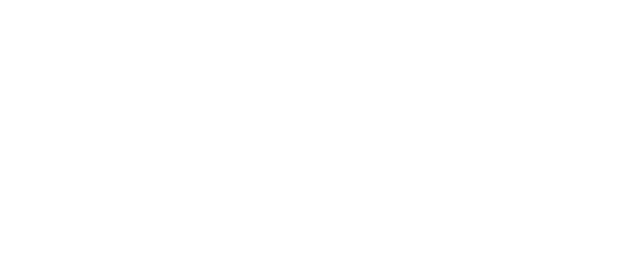
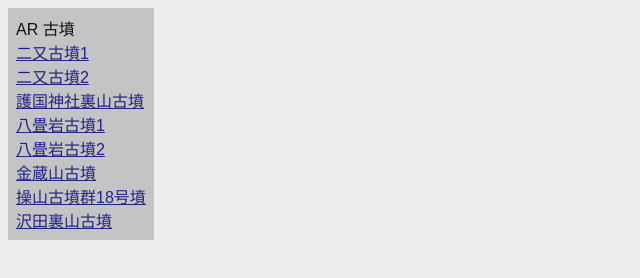
Before and after one commit to uchuukaeru/tumulus-group-of-mt-misao, a plain HTML site: page index.html in a window 1280 px wide. Shown: the whole page, without its empty margins (0-640 px from the left). Drawn offline with Linux system fonts and the light colour scheme.

Commit message:
add ar.html
複数のモデルから選べるよう更新

```diff
--- a/index.html
+++ b/index.html
@@ -2,18 +2,54 @@
     <title>AR 古墳</title>
     </head>
     <body>
+        <div id="info">
+            AR 古墳 <br>
+            <div id="tumulus_list">
+                <!-- <a href="./">colorfull</a><br> -->
 
-        <script type="module">
-            import { cr, rgb, asset } from "https://js.sabae.cc/aframe.js";
-            const scene = cr("a-scene");
-            scene.setAttribute("renderer", "colorManagement: true;");
-            document.body.appendChild(scene);
-            const aid = asset("https://uchuukaeru.github.io/tumulus-group-of-mt-misao/futamata_kofun_1.glb");
-            const obj = cr("a-entity", scene);
-            obj.setAttribute("gltf-model", aid);
-            obj.setAttribute("scale", { x: 1,y:1,z:1 });
-            obj.setAttribute("position", { x: 0,y:0,z:0 });
+            </div>
+        </div>
+        <style>
+            body {
+                margin: 0;
+                background-color: #eee;
+                font-family: sans-serif;
+            }
+            #info {
+                position: absolute;
+                background-color: rgba(155, 155, 155, 0.5);
+                padding: 0.5em;
+                margin: 0.5em;
+                color: #111;
+            }
+            a {
+                color: #228 !important;
+            }
+            #ARButton {
+                color: black !important;
+                border: 1px solid black !important;
+            }
+        </style>
+        <script>
+            const tumulus_list=[
+                {name:"二又古墳1",object:"futamata_kofun_1.glb"},
+                {name:"二又古墳2",object:"futamata_kofun_2.glb"},
+                {name:"護国神社裏山古墳",object:"gokoku_jinja_urayama_kofun.glb"},
+                {name:"八畳岩古墳1",object:"hachijoiwa_kofun_1.glb"},
+                {name:"八畳岩古墳2",object:"hachijoiwa_kofun_2.glb"},
+                {name:"金蔵山古墳",object:"kanakurayama_kofun.glb"},
+                {name:"操山古墳群18号墳",object:"misaoyama_kofungun_18_gou_fun.glb"},
+                {name:"沢田裏山古墳",object:"sawada_urayama_kofun.glb"},
+            ]
+
+            const list = document.getElementById('tumulus_list');
+            for(tumulu of tumulus_list){
+                const link = document.createElement('a');
+                link.textContent = tumulu.name;
+                link.setAttribute("href","ar.html?name="+tumulu.name+"&obj="+tumulu.object);
+                list.appendChild(link);
+                list.appendChild(document.createElement('br'))
+            }
         </script>
-
     </body>
     </html>
```
Also changed, not shown: ar.html (added, +27 -0 lines).
